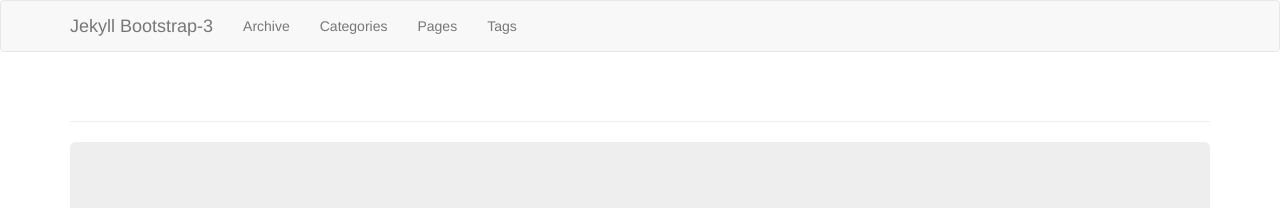
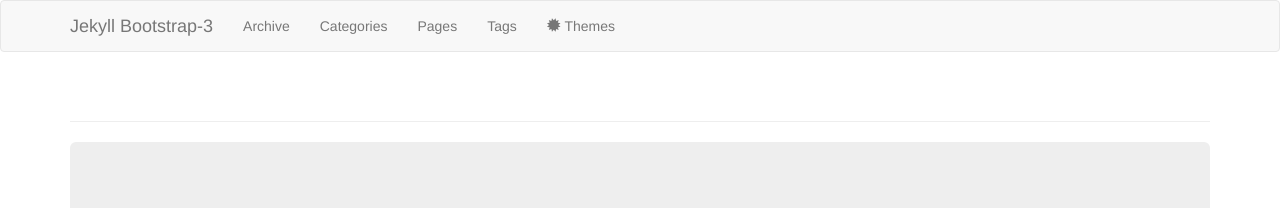
Before and after one commit to jekyll-bootstrap-3/jekyll-bootstrap-3.github.io, a Jekyll site: the page built from index.md, in a window 1280 px wide. Shown: the top 208 px of the page. Built offline with Jekyll 4.4.1, drawn with Linux system fonts in a browser that asks for light colours; nearby versions of some CDN libraries; library files that are not in the unit come from our copies.

Commit message:
themes added

```diff
--- a/_includes/themes/bootstrap/default.html
+++ b/_includes/themes/bootstrap/default.html
@@ -37,6 +37,10 @@
             {% assign pages_list = site.pages %}
             {% assign group = 'navigation' %}
             {% include JB/pages_list %}
+            <li><a href="preview">
+              <span class="glyphicon glyphicon-certificate"></span>
+              Themes</a>
+            </li>
           </ul>
         </div>
       </div>
```
